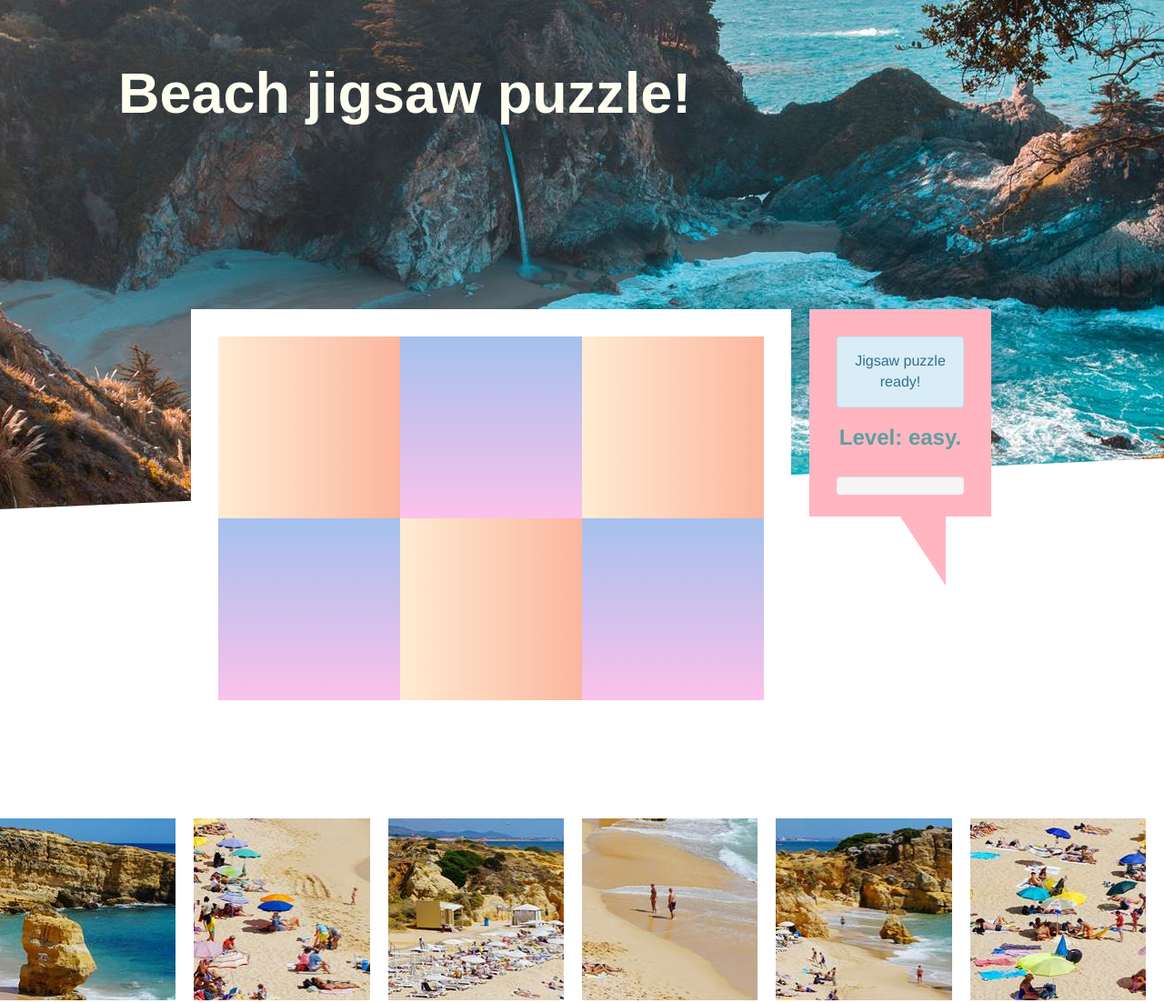
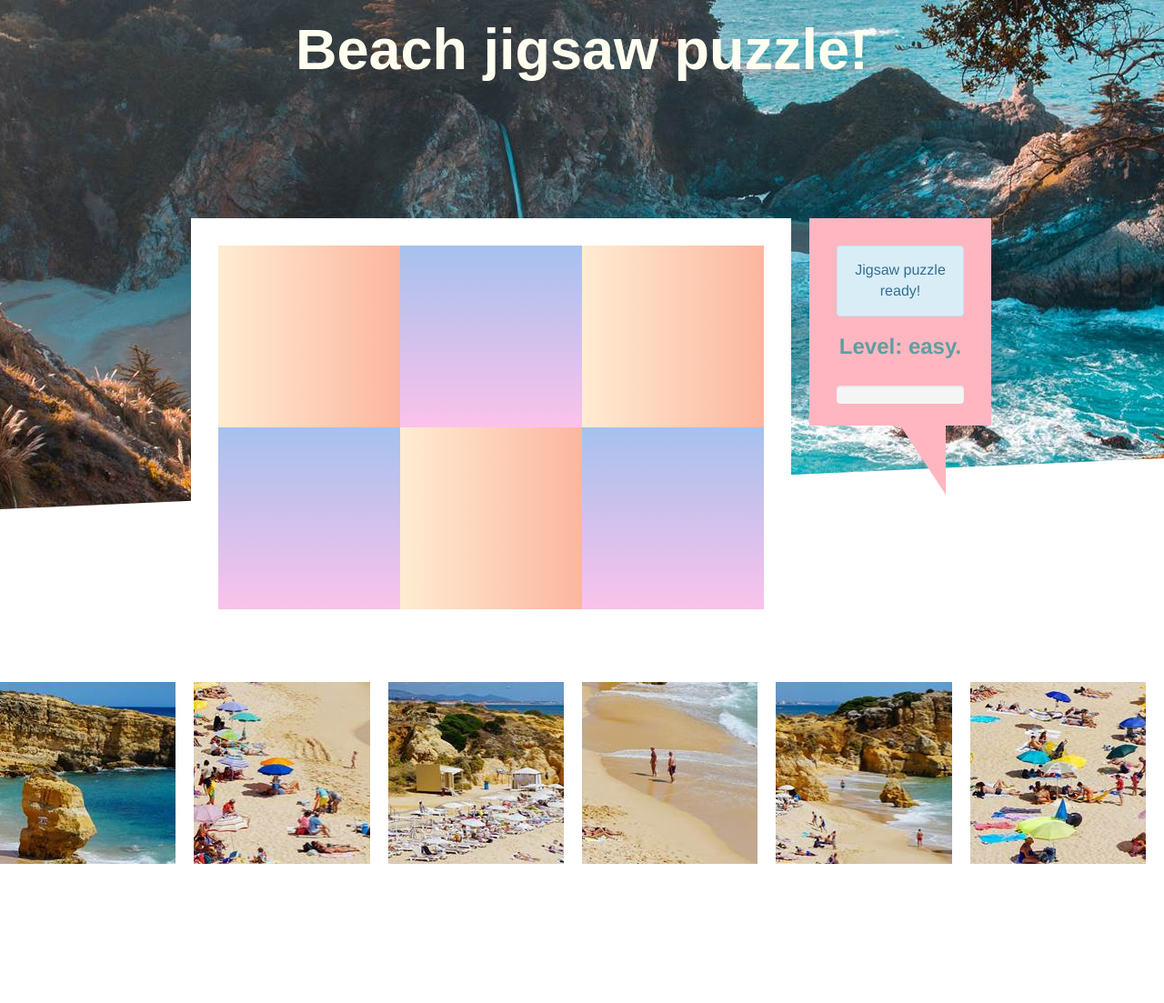
Before and after one commit to Suavek85/Beach-Jigsaw-Puzzle-Game, a website: page index.html in a window 1280 px wide. Shown: the whole page at 91% size. After the commit the page ends 1000 px from the top, so only its background shows below. Drawn offline with nearby package versions, Linux system fonts and the light colour scheme.

Commit message:
Clean up 2

```diff
--- a/index.html
+++ b/index.html
@@ -17,11 +17,9 @@
 
     <!-- HEADER-->
     <div class=" container jumb__sub ">
-      <div class="jumbotron jumb__sub">
-        <h1 class="jumb__main-text" style="color: ivory; font-weight: 900">
+        <h1 class="jumb__main-text" style="color: ivory; font-weight: 900; text-align: center">
           Beach jigsaw puzzle!
         </h1>
-      </div>
     </div>
   </div>
 
--- a/style.css
+++ b/style.css
@@ -64,7 +64,7 @@ a[class="navbar-brand"]:hover {
   align-items: flex-start;
   justify-content: center;
   margin: auto;
-  margin-top: -250px
+  margin-top: -350px
 }
 
 .jigsaw__grid-container {
@@ -94,7 +94,7 @@ a[class="navbar-brand"]:hover {
 .jigsaw__flex-container {
   display: flex;
   justify-content: center;
-  margin: 50px auto 50px auto;
+  margin: 0px auto 50px auto;
 }
 
 .jigsaw__flex-item {
```
